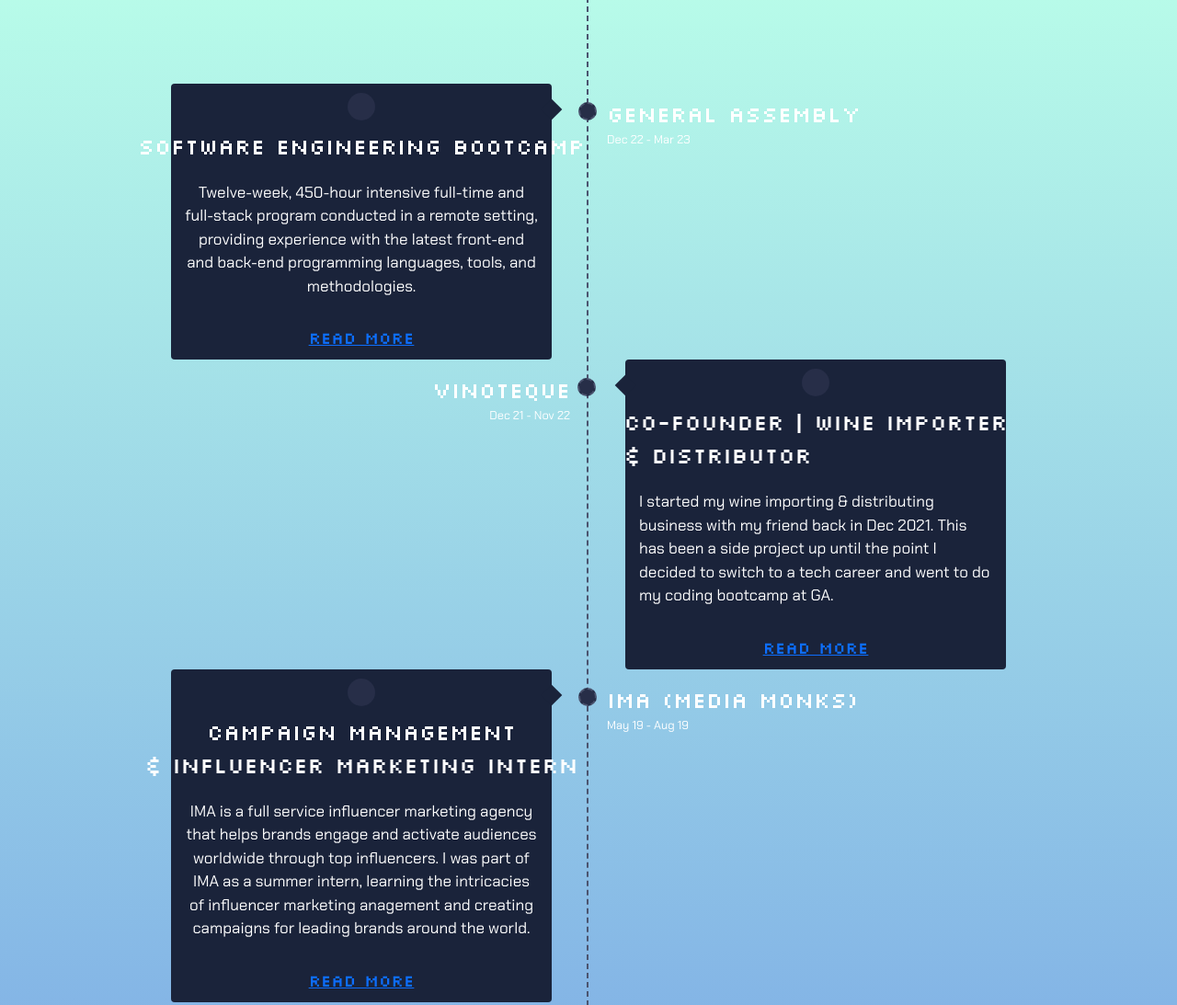
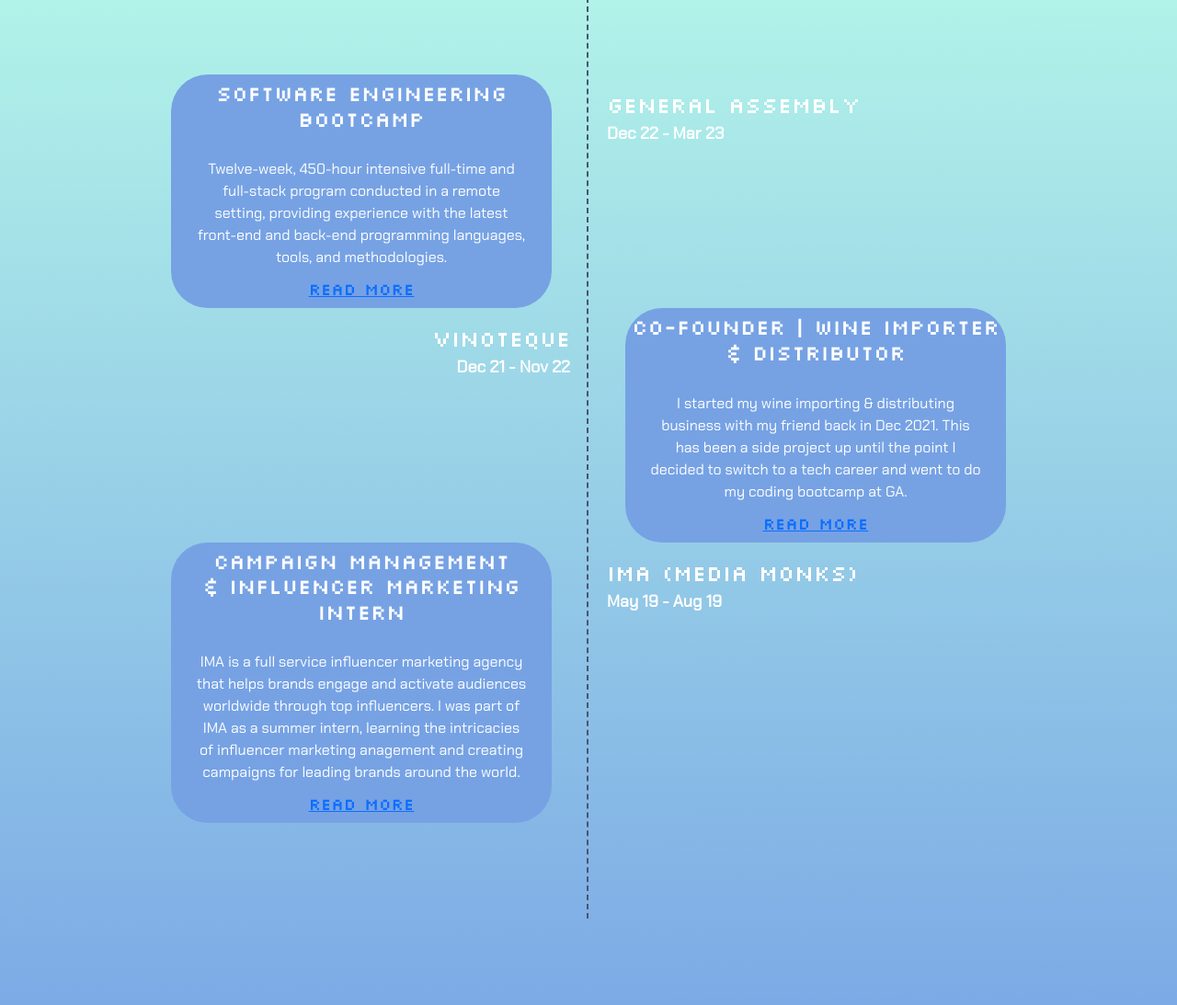
Before and after one commit to solcana/Portfolio, a plain HTML site: page index.html in a window 1280 px wide. Shown: the part 3800-4893 px from the top of the page at 92% size. Drawn offline with nearby package versions, Linux system fonts and the light colour scheme.

Commit message:
experience section re-done a bit

```diff
--- a/index.html
+++ b/index.html
@@ -177,7 +177,8 @@
           </a>
           <p>
             tic tac toe game where two users can play and get a win, lose or tie
-            <a href="https://github.com/solcana/Tic-Tac-Toe" target="_blank">
+            <a href="https://github.com/solcana/Tic-Tac-Toe" target="_blank"
+              >ReadMe
               <i class="fa-solid fa-location-arrow"></i>
             </a>
           </p>
@@ -196,7 +197,7 @@
             <a
               href="https://www.google.com/url?q=https://github.com/solcana/React-App&sa=D&source=editors&ust=1681133758891579&usg=AOvVaw3DQNZp3vYVztAryTcUmhkx"
               target="_blank"
-            >
+              >ReadMe
               <i class="fa-solid fa-location-arrow"></i>
             </a>
           </p>
@@ -210,10 +211,8 @@
             group project, MERN stack app with full CRUD actions. Users can log
             in, create a profile, and track their workouts by adding, editing,
             and deleting workouts and exercises
-            <a
-              href="https://github.com/solcana/fitness-tracker"
-              target="_blank"
-            >
+            <a href="https://github.com/solcana/fitness-tracker" target="_blank"
+              >ReadMe
               <i class="fa-solid fa-location-arrow"></i>
             </a>
           </p>
@@ -228,7 +227,7 @@
             <a
               href="https://github.com/solcana/Flutter-app-capstone"
               target="_blank"
-            >
+              >ReadMe
               <i class="fa-solid fa-location-arrow"></i>
             </a>
           </p>
@@ -244,8 +243,9 @@
           <div class="timeline-row">
             <div class="timeline-time">
               General Assembly
-              <small>Dec 22 - Mar 23</small>
+              <p>Dec 22 - Mar 23</p>
             </div>
+
             <div class="timeline-content">
               <i class="icon-attachment"></i>
               <h4>Software Engineering Bootcamp</h4>
@@ -263,7 +263,8 @@
 
           <div class="timeline-row">
             <div class="timeline-time">
-              Vinoteque<small>Dec 21 - Nov 22</small>
+              Vinoteque
+              <p>Dec 21 - Nov 22</p>
             </div>
             <div class="timeline-content">
               <i class="icon-code"></i>
@@ -285,9 +286,8 @@
 
           <div class="timeline-row">
             <div class="timeline-time">
-              IMA (Media Monks)<span class="date-font"
-                ><small>May 19 - Aug 19</small></span
-              >
+              IMA (Media Monks)
+              <p>May 19 - Aug 19</p>
             </div>
             <div class="timeline-content">
               <i class="icon-directions"></i>
--- a/styles.css
+++ b/styles.css
@@ -72,7 +72,14 @@
 
 .timeline-paragraphs {
   font-family: "Chakra Petch", sans-serif;
-  font-size: 17px;
+  font-size: 16px;
+  margin: 9px 20px;
+  text-align: center;
+}
+
+.timeline h4 {
+  font-size: 23px;
+  text-align: center;
 }
 
 .projects-description {
@@ -133,10 +140,6 @@
   text-align: center;
 }
 
-#experience .experience {
-  margin-bottom: 25px;
-}
-
 #back-to-top-btn {
   display: none; /* hide the button by default */
   position: fixed;
@@ -178,11 +181,11 @@
 }
 
 .project-list p {
-  font-size: 19px;
+  font-size: 20px;
 }
 
 .eachProjectDiv {
-  margin: 0 0 15px 80px;
+  margin: 0 0 15px 60px;
   font-family: "Chakra Petch", sans-serif;
 }
 
@@ -227,11 +230,11 @@
 }
 .timeline-row .timeline-content {
   position: relative;
-  padding: 10px 15px;
-  background: #1a233a;
+  padding: 7px 7px;
+  background: #76a2e4;
   -webkit-border-radius: 4px;
   -moz-border-radius: 4px;
-  border-radius: 4px;
+  border-radius: 40px;
   display: flex;
   align-items: center;
   justify-content: center;
@@ -239,68 +242,26 @@
   text-align: center;
 }
 
-.timeline-row .timeline-content:after {
-  content: "";
-  position: absolute;
-  top: 20px;
-  height: 16px;
-  width: 16px;
-  background: #1a233a;
+.timeline-time p {
+  font-family: "Chakra Petch", sans-serif;
+  font-size: 18px;
+  font-weight: bold;
 }
-.timeline-row .timeline-content:before {
-  content: "";
-  position: absolute;
-  top: 20px;
-  right: -49px;
-  width: 20px;
-  height: 20px;
+
+.timeline-content h4 {
+  margin-bottom: 20px;
+}
+/*
+.timeline-row .timeline-content i {
+  padding: 10px;
   -webkit-border-radius: 100px;
   -moz-border-radius: 100px;
   border-radius: 100px;
-  z-index: 10;
-  background: #272e48;
-  border: 2px dashed #4b546f;
-}
-
-.timeline-row .timeline-content h4 {
-  margin: 0 0 20px 0;
-  overflow: hidden;
-  white-space: nowrap;
-  text-overflow: ellipsis;
-  line-height: 150%;
-}
-.timeline-row .timeline-content p {
-  margin-bottom: 30px;
-  line-height: 150%;
-}
-.timeline-row .timeline-content i {
-  font-size: 1.2rem;
-  line-height: 100%;
-  padding: 15px;
-  -webkit-border-radius: 100px;
-  -moz-border-radius: 100px;
-  border-radius: 100px;
-  background: #272e48;
+  background: #0c59ca;
   margin-bottom: 10px;
   display: inline-block;
-}
-.timeline-row .timeline-content .thumbs {
-  margin-bottom: 20px;
-  display: flex;
-}
-.timeline-row .timeline-content .thumbs img {
-  margin: 5px;
-  max-width: 60px;
-}
+} */
 
-.timeline-row .timeline-content .thumbs img {
-  margin: 5px;
-  max-width: 60px;
-}
-.timeline-row .timeline-content .badge {
-  color: #ffffff;
-  background: linear-gradient(120deg, #00b5fd 0%, #0047b1 100%);
-}
 .timeline-row:nth-child(even) .timeline-content {
   margin-left: 40px;
   text-align: left;
@@ -330,12 +291,6 @@
 .timeline-row:nth-child(odd) .timeline-content {
   margin-right: 40px;
 }
-.timeline-row:nth-child(odd) .timeline-content:after {
-  right: -8px;
-  border-left: 0;
-  border-bottom: 0;
-  transform: rotate(45deg);
-}
 
 #scrollUpBtn {
   display: none;
@@ -345,7 +300,7 @@
   z-index: 999;
   cursor: pointer;
   opacity: 0.7;
-  background-color: #000;
+  background-color: #333;
   color: #fff;
   border: none;
   outline: none;
```
